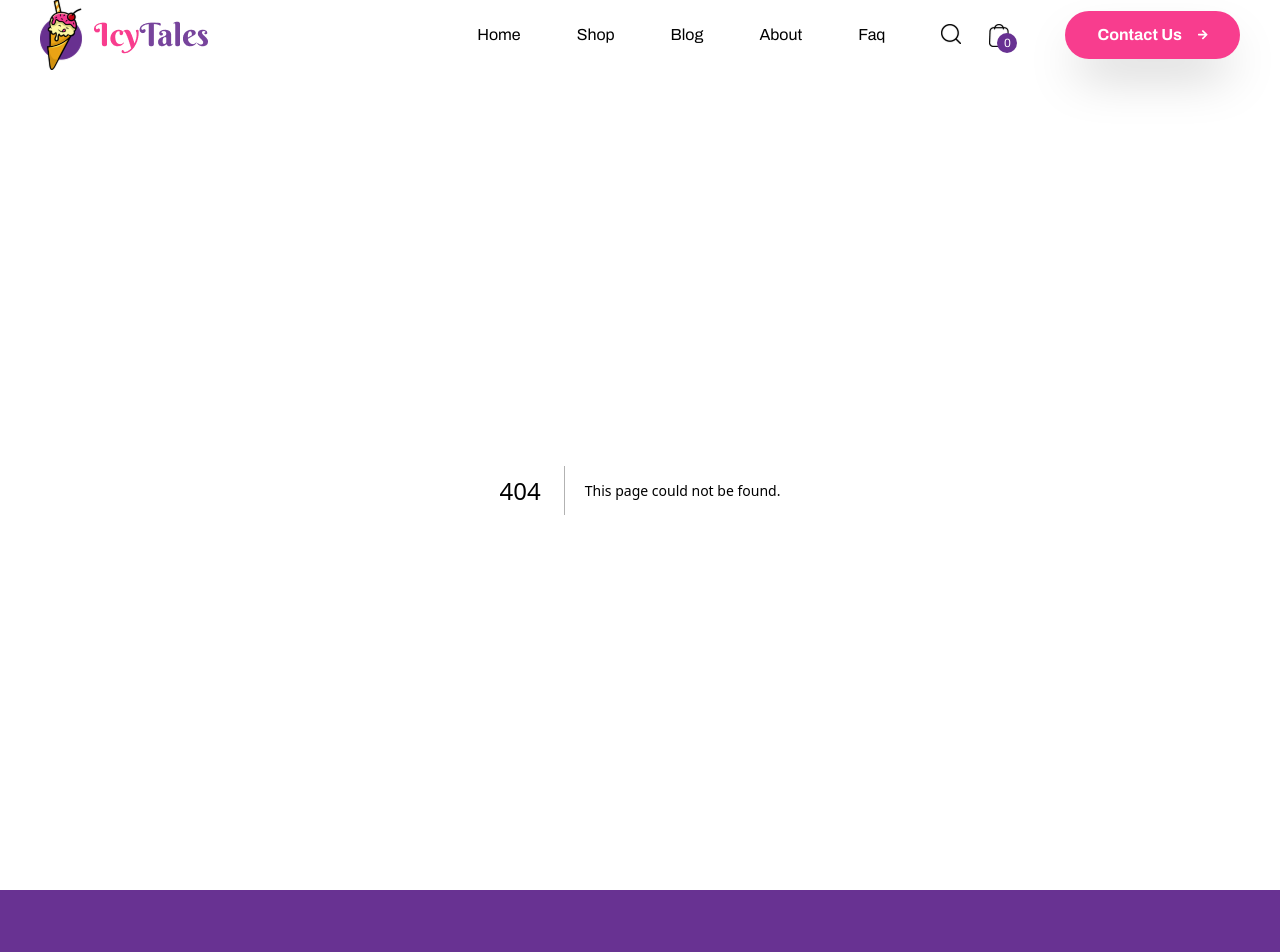
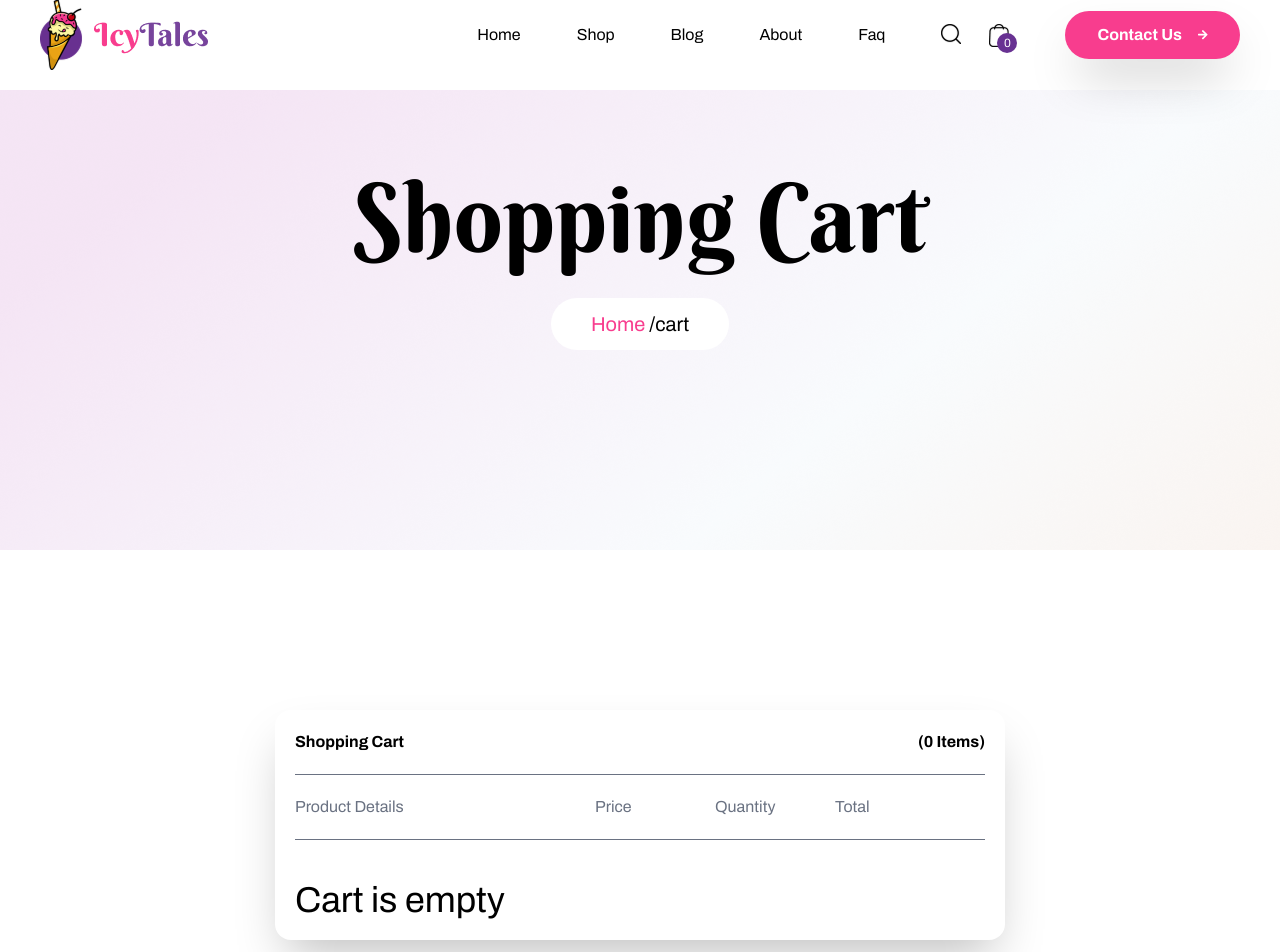
Before and after one commit to Alexander-webov/the-ice-creams-store, a Next.js app: page /cart in a window 1280 px wide. Before the commit this address had no page. Shown: the top 952 px of the page. Built offline with nearby package versions, Linux system fonts and the light colour scheme.

Commit message:
added page cart

```diff
--- /dev/null
+++ b/app/cart/page.tsx
@@ -0,0 +1,121 @@
+"use client";
+import Image from "next/image";
+import Container from "../components/Container";
+import TitleSection from "../components/ui/TitleSection";
+import { useCart } from "../store/cart";
+
+//images
+import iconDelete from "@/public/icons/icon-delete.png";
+import ButtonLink from "../components/ui/ButtonLink";
+
+function Cart() {
+  const items = useCart((s) => s.items);
+  const totalItems = items.reduce((acc, item) => acc + item.qty, 0);
+  const subTotalPrice = items.reduce(
+    (acc, item) => item.price * item.qty + acc,
+    0,
+  );
+  const shippingPrice = 9.99;
+
+  return (
+    <main>
+      <TitleSection titlePage="Shopping Cart" />
+      <Container>
+        <div className="flex justify-center gap-x-20 my-40 ">
+          <div className="flex-1 max-w-[730px] w-full shadow-2xl p-5 rounded-2xl">
+            <div className="flex justify-between font-bold mb-5 ">
+              <div className="">Shopping Cart</div>
+              <div className="">({totalItems} Items)</div>
+            </div>
+            <div className="border-t border-b py-5 flex text-gray-500">
+              <div className="max-w-[300px] w-full">Product Details</div>
+              <div className="max-w-[120px] w-full">Price</div>
+              <div className="max-w-[120px] w-full">Quantity</div>
+              <div className="max-w-[100px] w-full">Total</div>
+            </div>
+            {items.length > 0 ? (
+              items.map((item) => (
+                <div
+                  key={item.id}
+                  className=" flex font-bold items-center border-b border-gray-200 py-5 "
+                >
+                  <div className="max-w-[300px] w-full flex">
+                    <div className="flex flex-col  items-center">
+                      <h3 className="text-gray-600">{item.title}</h3>
+                      <Image
+                        src={item.imageUrl}
+                        alt={item.title}
+                        width={150}
+                        height={100}
+                        className="rounded-full mt-3"
+                      />
+                    </div>
+                  </div>
+                  <div className="max-w-[120px] w-full text-[#F83D8E]">
+                    ${item.price}
+                  </div>
+                  <div className="max-w-[120px] w-full text-gray-600">
+                    {item.qty}
+                  </div>
+                  <div className="max-w-[100px] w-full text-gray-600">
+                    ${item.price * item.qty}
+                  </div>
+                  <div className="max-w-[37px] w-full">
+                    <Image
+                      src={iconDelete}
+                      alt="delete"
+                      width={37}
+                      height={37}
+                      className="w-[37px] h-[37px]"
+                    />
+                  </div>
+                </div>
+              ))
+            ) : (
+              <div className="max-w-[300px] w-full text-4xl mt-10">
+                Cart is empty
+              </div>
+            )}
+          </div>
+          {items.length > 0 && (
+            <div className="w-[320px] h-full shadow-2xl p-5 rounded-2xl">
+              <div className="font-bold border-b border-gray-200 py-5 text-center text-xl">
+                Order Summary
+              </div>
+              <div className="border-b border-gray-200 py-5">
+                <div className="font-bold my-5">Product Details:</div>
+                <div className="mt-3 flex justify-between">
+                  <div className="">Sub Total</div>
+                  <div className="">${subTotalPrice}</div>
+                </div>
+                <div className="mt-3 flex justify-between">
+                  <div className="">Shipping</div>
+                  <div className="">$9.99</div>
+                </div>
+              </div>
+              <div className="border-b border-gray-200 py-5">
+                <div className="mt-3 flex justify-between">
+                  <div className="">Grand Total</div>
+                  <div className="text-[#F83D8E]">
+                    ${(Number(subTotalPrice) + shippingPrice).toFixed(2)}
+                  </div>
+                </div>
+                <div className="my-5 text-center">
+                  <ButtonLink text="Proceed to checkout" link="/" />
+                </div>
+              </div>
+              <div className="text-gray-400 py-5 text-sm">
+                <p>
+                  Safe and Secure Payments, Easy Returns. 100% Authentic
+                  Products
+                </p>
+              </div>
+            </div>
+          )}
+        </div>
+      </Container>
+    </main>
+  );
+}
+
+export default Cart;
```
Also changed, not shown: public/icons/icon-delete.png (added).
